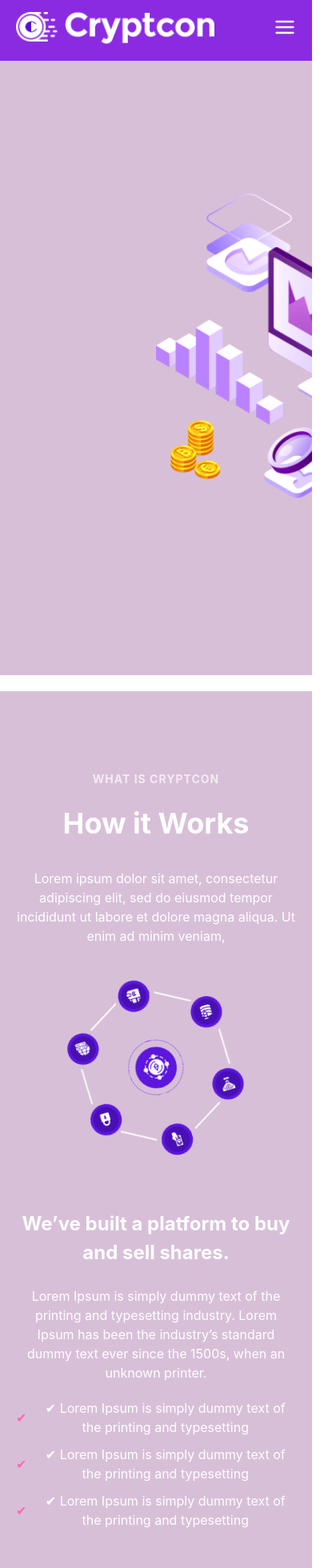
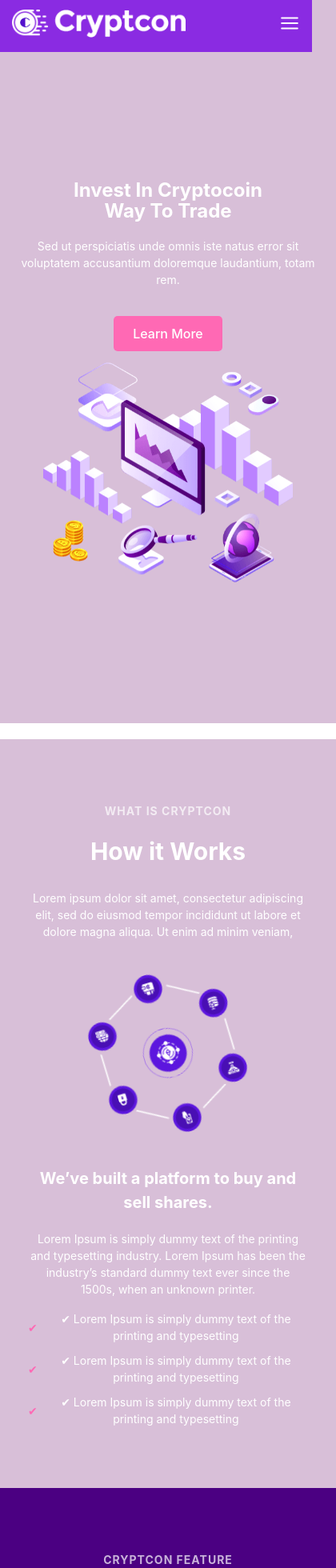
Before and after one commit to Shabachbako/crypto-app, a React (Vite) app: page / in a window 390 px wide. Shown: the top 1960 px of the page at 80% size, 420 px wide, since content can reach past the window. Built offline with nearby package versions, Linux system fonts and the light colour scheme.

Commit message:
added new styles to the css files

```diff
--- a/src/components/BestFeatures.css
+++ b/src/components/BestFeatures.css
@@ -36,7 +36,7 @@
 .section-description {
     max-width: 700px;
     margin: 10px auto 40px;
-    font-size: 16px;
+    font-size: 14px;
     opacity: 0;
     animation: slideUp 0.8s ease-in-out forwards 0.4s;
 }
@@ -96,7 +96,7 @@
 
 /* Feature Text */
 .feature-item p {
-    font-size: 14px;
+    font-size: 13px;
     line-height: 1.6;
 }
 
@@ -112,6 +112,48 @@
         text-align: center;
     }
 }
+/* Mobile Responsiveness for 425px screens */
+@media (max-width: 425px) {
+    .best-features {
+        padding: 60px 15px; /* Adjust padding for compact layout */
+    }
+
+    .section-title {
+        font-size: 30px; /* Reduce title size */
+    }
+
+    .section-description {
+        font-size: 14px;
+        max-width: 90%;
+    }
+
+    .features-grid {
+        grid-template-columns: 1fr; /* One column for better stacking */
+        gap: 20px;
+    }
+
+    .feature-item {
+        align-items: center; /* Center-align items */
+        text-align: center;
+        padding: 15px;
+    }
+
+    .feature-icon {
+        font-size: 36px; /* Adjust icon size */
+        margin-bottom: 10px;
+    }
+
+    .feature-item h3 {
+        font-size: 18px; /* Adjust heading size */
+        margin-bottom: 8px;
+    }
+
+    .feature-item p {
+        font-size: 13px;
+        line-height: 1.5;
+    }
+}
+
 
 /* ANIMATIONS */
 @keyframes fadeIn {
--- a/src/components/FAQ.css
+++ b/src/components/FAQ.css
@@ -24,7 +24,7 @@
 }
 
 .faq-title {
-    font-size: 36px;
+    font-size: 35px;
     font-weight: bold;
     margin-top: 5px;
 }
@@ -32,7 +32,7 @@
 .faq-description {
     max-width: 700px;
     margin: 10px auto 40px;
-    font-size: 16px;
+    font-size: 14px;
 }
 
 /* Tabs */
@@ -104,14 +104,14 @@
 
 /* FAQ Question */
 .faq-question {
-    font-size: 18px;
+    font-size: 17px;
     font-weight: bold;
 }
 
 /* FAQ Answer */
 .faq-answer {
     margin-top: 10px;
-    font-size: 14px;
+    font-size: 13px;
     line-height: 1.5;
     color: rgba(255, 255, 255, 0.8);
     max-height: 0;
@@ -150,6 +150,49 @@
     }
 }
 
+/* Mobile Responsiveness for 425px screens */
+@media (max-width: 425px) {
+    .faq-section {
+        padding: 60px 15px; /* Reduce padding for a better fit */
+    }
+
+    .faq-title {
+        font-size: 30px; /* Adjust heading size */
+    }
+
+    .faq-description {
+        font-size: 14px;
+        max-width: 100%; /* Use full width */
+    }
+
+    .faq-tabs {
+        flex-wrap: wrap;
+        justify-content: center;
+        gap: 8px; /* Reduce gap for compact spacing */
+    }
+
+    .faq-tab {
+        font-size: 13px; /* Reduce tab font size */
+    }
+
+    .faq-content {
+        gap: 8px; /* Reduce gap between FAQ items */
+    }
+
+    .faq-item {
+        padding: 12px;
+        font-size: 14px;
+    }
+
+    .faq-question {
+        font-size: 15px; /* Slightly smaller for mobile */
+    }
+
+    .faq-answer {
+        font-size: 13px;
+    }
+}
+
 /* ANIMATIONS */
 @keyframes fadeIn {
     0% {
--- a/src/components/Footer.css
+++ b/src/components/Footer.css
@@ -43,7 +43,7 @@
     align-items: center;
     justify-content: center;
     border-radius: 50%;
-    font-size: 16px;
+    font-size: 15px;
     transition: background 0.3s ease, transform 0.3s ease;
     opacity: 0;
     animation: slideUp 0.8s ease-in-out forwards 0.3s;
@@ -66,6 +66,7 @@
 
 .footer-links div p {
     margin: 5px 0;
+    font-size: 15px;
     cursor: pointer;
     transition: color 0.3s ease, transform 0.3s ease;
 }
@@ -107,7 +108,7 @@
     border: none;
     background: transparent;
     color: white;
-    font-size: 14px;
+    font-size: 13px;
     outline: none;
 }
 
@@ -135,7 +136,7 @@
     border-top: 1px solid rgba(255, 255, 255, 0.2);
     margin-top: 30px;
     padding-top: 15px;
-    font-size: 14px;
+    font-size: 13px;
     opacity: 0;
     animation: fadeIn 0.8s ease-in-out forwards 0.6s;
 }
@@ -192,6 +193,75 @@
         margin-top: 10px;
     }
 }
+/* Mobile Responsiveness for 425px screens */
+@media (max-width: 425px) {
+    .footer {
+        padding: 40px 15px 15px; /* Adjust padding for a compact layout */
+    }
+
+    .footer-container {
+        flex-direction: column;
+        align-items: center;
+        text-align: center;
+        gap: 20px; /* Adds spacing between sections */
+    }
+
+    .footer-logo {
+        font-size: 22px; /* Reduce logo size */
+    }
+
+    .footer-socials {
+        gap: 8px;
+    }
+
+    .social-icon {
+        width: 30px;
+        height: 30px;
+        font-size: 14px;
+    }
+
+    .footer-links {
+        flex-direction: column;
+        gap: 12px;
+    }
+
+    .footer-links div {
+        display: flex;
+        flex-direction: column;
+        align-items: center;
+    }
+
+    .newsletter {
+        width: 100%;
+    }
+
+    .newsletter-box {
+        flex-direction: column;
+        border-radius: 8px;
+        max-width: 280px;
+        width: 100%;
+    }
+
+    .newsletter-box input {
+        padding: 10px;
+        text-align: center;
+    }
+
+    .newsletter-box button {
+        width: 100%;
+        padding: 10px;
+    }
+
+    .footer-bottom {
+        font-size: 12px;
+    }
+
+    .footer-bottom a {
+        display: block;
+        margin: 5px 0;
+    }
+}
+
 
 /* ANIMATIONS */
 @keyframes fadeIn {
--- a/src/components/Home.css
+++ b/src/components/Home.css
@@ -16,8 +16,8 @@
     align-items: center;
     justify-content: space-between;
     width: 100%;
-    max-width: 1200px;
-    padding: 50px 20px;
+    max-width: 1000px;
+    padding: 30px 20px;
     opacity: 0;
     transform: translateY(20px);
     animation: fadeIn 0.8s ease-in-out forwards;
@@ -55,13 +55,13 @@
 }
 
 .home-content h1 {
-    font-size: 45px;
+    font-size: 40px;
     font-weight: bold;
 }
 
 .home-content p {
     margin-top: 10px;
-    font-size: 16px;
+    font-size: 14px;
 }
 
 .learn-more-btn {
@@ -81,13 +81,23 @@
     background: #ff4c91;
 }
 
-/* Home Image */
+/* Home Image with Bouncing Effect */
 .home-image img {
-    max-width: 450px;
+    max-width: 400px;
     height: auto;
     opacity: 0;
     transform: translateX(50px);
-    animation: slideInRight 0.8s ease-in-out forwards 0.4s;
+    animation: slideInRight 0.8s ease-in-out forwards 0.4s, bounce 3s infinite ease-in-out;
+}
+
+/* Bouncing Animation */
+@keyframes bounce {
+    0%, 100% {
+        transform: translateY(0);
+    }
+    50% {
+        transform: translateY(-10px);
+    }
 }
 
 /* Mobile Responsiveness (375px) */
@@ -129,6 +139,46 @@
         height: auto;
     }
 }
+
+@media (max-width: 425px) {
+    .home {
+        flex-direction: column;
+        text-align: center;
+        padding: 30px 15px;
+    }
+
+    .home-container {
+        flex-direction: column; /* Stack elements */
+        align-items: center;
+    }
+
+    .home-content {
+        max-width: 100%;
+        margin-bottom: 20px;
+        order: 1; /* Text above image */
+        animation: slideInUp 0.8s ease-in-out forwards 0.2s;
+    }
+
+    .home-image {
+        order: 2; /* Image below text */
+        animation: fadeIn 0.8s ease-in-out forwards 0.4s;
+    }
+
+    .home-content h1 {
+        font-size: 24px;
+    }
+
+    .home-content p {
+        font-size: 14px;
+        margin-bottom: 15px;
+    }
+
+    .home-image img {
+        max-width: 80%;
+        height: auto;
+    }
+}
+
 
 /* ANIMATIONS */
 @keyframes fadeIn {
--- a/src/components/HowItWorks.css
+++ b/src/components/HowItWorks.css
@@ -32,10 +32,10 @@
     animation: slideUp 0.8s ease-in-out forwards 0.3s;
 }
 
-.section-description {
+.section-description1 {
     max-width: 700px;
     margin: 10px auto 40px;
-    font-size: 16px;
+    font-size: 14px;
     opacity: 0;
     animation: slideUp 0.8s ease-in-out forwards 0.4s;
 }
@@ -92,7 +92,7 @@
 }
 
 .text-content p {
-    font-size: 16px;
+    font-size: 15px;
     margin: 10px 0 20px;
 }
 
@@ -105,7 +105,7 @@
 }
 
 .features-list li {
-    font-size: 16px;
+    font-size: 14px;
     margin-bottom: 10px;
     display: flex;
     align-items: center;
@@ -139,6 +139,59 @@
         width: 200px; /* Further reduce image size for mobile */
     }
 }
+/* Mobile Responsiveness for 425px screens */
+@media (max-width: 425px) {
+    .how-it-works {
+        padding: 60px 15px; /* Adjust padding for a compact layout */
+    }
+
+    .section-title {
+        font-size: 32px; /* Reduce title size for better fit */
+    }
+
+    .section-description {
+        font-size: 14px;
+        max-width: 90%;
+    }
+
+    .content-wrapper {
+        flex-direction: column;
+        text-align: center;
+        gap: 20px; /* Adjust spacing */
+    }
+
+    .graphic img {
+        width: 180px; /* Reduce image size further */
+    }
+
+    .text-content {
+        text-align: center;
+    }
+
+    .text-content h3 {
+        font-size: 20px; /* Slightly smaller heading */
+    }
+
+    .text-content p {
+        font-size: 14px;
+        margin-bottom: 15px;
+    }
+
+    .features-list {
+        padding: 0;
+    }
+
+    .features-list li {
+        font-size: 14px;
+        justify-content: center;
+        transform: none;
+    }
+
+    .features-list li::before {
+        margin-right: 8px;
+    }
+}
+
 
 /* ANIMATIONS */
 @keyframes fadeIn {
--- a/src/components/HowItWorks.jsx
+++ b/src/components/HowItWorks.jsx
@@ -8,7 +8,7 @@ const HowItWorks = () => {
       <div className="container">
         <h4 className="section-subtitle">WHAT IS CRYPTCON</h4>
         <h2 className="section-title">How it Works</h2>
-        <p className="section-description">
+        <p className="section-description1">
           Lorem ipsum dolor sit amet, consectetur adipiscing elit, sed do eiusmod tempor incididunt ut labore et dolore magna aliqua. Ut enim ad minim veniam,
         </p>
 
--- a/src/components/Navbar.css
+++ b/src/components/Navbar.css
@@ -24,7 +24,7 @@
 
 /* Logo */
 .logo img {
-    height: 40px;
+    height: 30px;
     width: auto;
 }
 
@@ -152,3 +152,35 @@
         transform: scale(1.05);
     }
 }
+
+/* Mobile Responsiveness for 425px screens */
+@media (max-width: 425px) {
+    .navbar {
+        padding: 12px 0; /* Adjust padding for smaller screens */
+    }
+
+    .navbar-container {
+        padding: 0 15px; /* Reduce side padding */
+    }
+
+    .logo img {
+        height: 35px; /* Slightly smaller logo */
+    }
+
+    .menu-icon {
+        font-size: 26px; /* Adjust menu icon size */
+    }
+
+    .nav-menu {
+        width: 75%; /* Slightly larger menu for better spacing */
+    }
+
+    .nav-links {
+        gap: 12px; /* Reduce gap between links */
+    }
+
+    .sign-in-btn {
+        padding: 7px 14px; /* Adjust button size */
+        font-size: 14px;
+    }
+}
--- a/src/components/Team.css
+++ b/src/components/Team.css
@@ -87,12 +87,12 @@
 
 /* Team Member Info */
 .team-info h3 {
-    font-size: 18px;
+    font-size: 17px;
     font-weight: bold;
 }
 
 .team-info p {
-    font-size: 14px;
+    font-size: 13px;
     margin-bottom: 10px;
     line-height: 1.5;
 }
@@ -104,7 +104,7 @@
 }
 
 .social-icons svg {
-    font-size: 18px;
+    font-size: 17px;
     color: white;
     cursor: pointer;
     transition: color 0.3s, transform 0.3s ease-in-out;
@@ -147,6 +147,43 @@
     }
 }
 
+/* Mobile Responsiveness for 425px screens */
+@media (max-width: 425px) {
+    .team-grid {
+        grid-template-columns: 1fr; /* Single Column */
+        gap: 20px; /* Reduce gap for compact layout */
+    }
+
+    .team-member {
+        flex-direction: column;
+        text-align: center;
+        gap: 15px; /* Reduce spacing */
+        opacity: 0;
+        transform: translateY(30px);
+        animation: slideInUp 0.8s ease-in-out forwards;
+    }
+
+    .team-image {
+        width: 90px; /* Reduce image size */
+        height: 90px;
+        border-width: 3px; /* Slightly thinner border */
+    }
+
+    .team-info h3 {
+        font-size: 16px; /* Adjust heading size */
+    }
+
+    .team-info p {
+        font-size: 13px; /* Adjust paragraph size */
+        margin-bottom: 8px;
+    }
+
+    .social-icons svg {
+        font-size: 16px; /* Reduce social icons */
+    }
+}
+
+
 /* ANIMATIONS */
 @keyframes fadeIn {
     0% {
```
